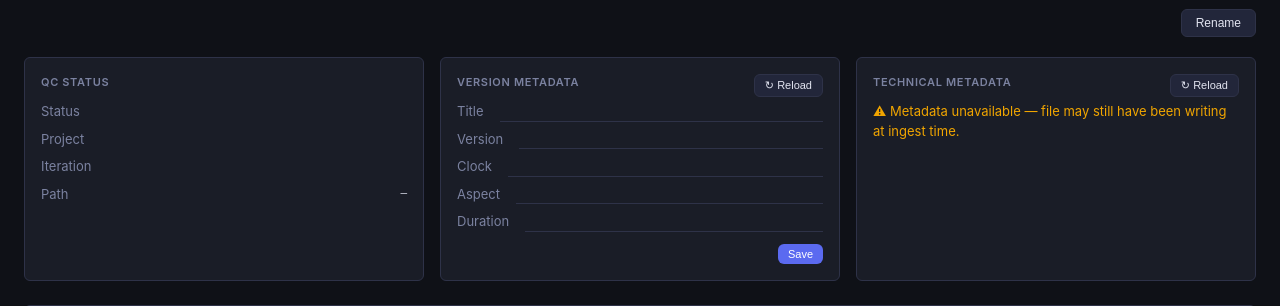
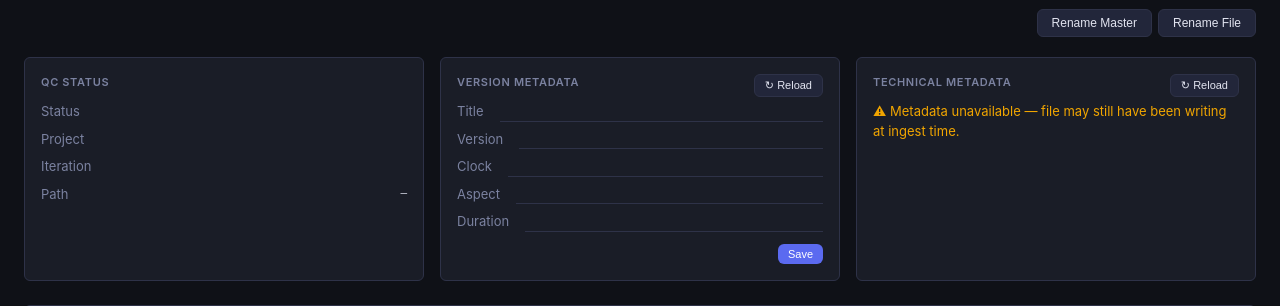
Before and after one commit to ianfvfx/qcgate, a FastAPI app: template qcgate/web/templates/master_detail.html in a window 1280 px wide. Shown: the part 97-403 px from the top of the page. Run offline with FastAPI, Linux system fonts and the light colour scheme; the template is opened without the code that fills it, so the values that code supplies are empty; some libraries are stand-ins or nearby versions.

Commit message:
Split Rename into Rename Master and Rename File actions
Rename Master updates the QCGate display name only — no disk changes.
Rename File renames the physical file at its current location and updates
all stored paths (iterations.file_path, published_path, vault_path).

Co-Authored-By: Claude Sonnet 4.6 <noreply@anthropic.com>

```diff
--- a/qcgate/web/templates/master_detail.html
+++ b/qcgate/web/templates/master_detail.html
@@ -23,7 +23,8 @@
             <button class="btn btn-success" onclick="openPassModal()">Pass</button>
             <button class="btn btn-danger" onclick="openFailModal()">Fail</button>
         {% endif %}
-        <button class="btn btn-neutral" onclick="openRenameModal()">Rename</button>
+        <button class="btn btn-neutral" onclick="openRenameModal()">Rename Master</button>
+        <button class="btn btn-neutral" onclick="openRenameFileModal()">Rename File</button>
     </div>
 </div>
 
@@ -353,18 +354,38 @@
     </div>
 </div>
 
-<!-- Rename modal -->
+<!-- Rename Master modal -->
 <div class="modal-backdrop" id="rename-modal">
     <div class="modal">
         <h3>Rename Master</h3>
+        <p style="color:var(--text-muted);font-size:12px;margin-bottom:16px;">Updates the display name in QCGate only. Files on disk are not touched.</p>
         <form method="post" action="/masters/{{ master.id }}/rename">
             <div class="form-group">
-                <label for="new_filename">New filename</label>
+                <label for="new_filename">New master name</label>
                 <input type="text" name="new_filename" id="new_filename" value="{{ master.filename }}">
             </div>
             <div class="modal-actions">
                 <button type="button" class="btn btn-neutral" onclick="closeModal('rename-modal')">Cancel</button>
-                <button type="submit" class="btn btn-primary">Rename</button>
+                <button type="submit" class="btn btn-primary">Rename Master</button>
+            </div>
+        </form>
+    </div>
+</div>
+
+<!-- Rename File modal -->
+<div class="modal-backdrop" id="rename-file-modal">
+    <div class="modal">
+        <h3>Rename File</h3>
+        <p style="color:var(--text-muted);font-size:12px;margin-bottom:16px;">Renames the file on disk and updates all stored paths. The master display name is unchanged.</p>
+        <form method="post" action="/masters/{{ master.id }}/rename-file">
+            <div class="form-group">
+                <label for="new_file_filename">New filename</label>
+                <input type="text" name="new_filename" id="new_file_filename"
+                    value="{{ latest_iteration.file_path.split('/')[-1] if latest_iteration and latest_iteration.file_path else master.filename }}">
+            </div>
+            <div class="modal-actions">
+                <button type="button" class="btn btn-neutral" onclick="closeModal('rename-file-modal')">Cancel</button>
+                <button type="submit" class="btn btn-primary">Rename File</button>
             </div>
         </form>
     </div>
@@ -376,6 +397,7 @@
 function openPassModal() { document.getElementById('pass-modal').classList.add('open'); }
 function openFailModal() { document.getElementById('fail-modal').classList.add('open'); }
 function openRenameModal() { document.getElementById('rename-modal').classList.add('open'); }
+function openRenameFileModal() { document.getElementById('rename-file-modal').classList.add('open'); }
 function closeModal(id) { document.getElementById(id).classList.remove('open'); }
 document.querySelectorAll('.modal-backdrop').forEach(b => {
     b.addEventListener('click', e => { if (e.target === b) b.classList.remove('open'); });
```
Also changed, not shown: qcgate/web/routes/masters.py (+68 -23 lines).
